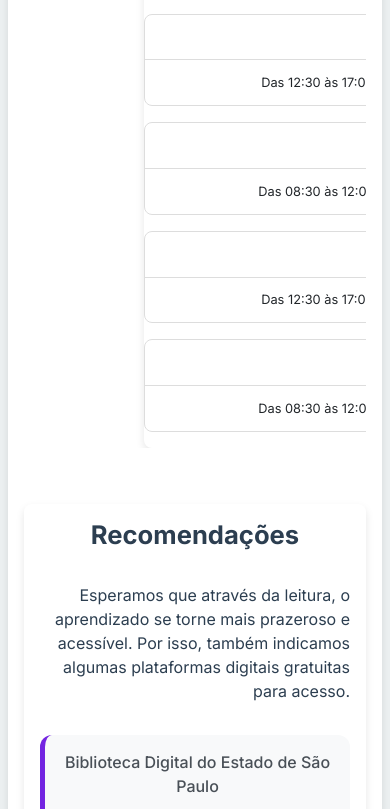
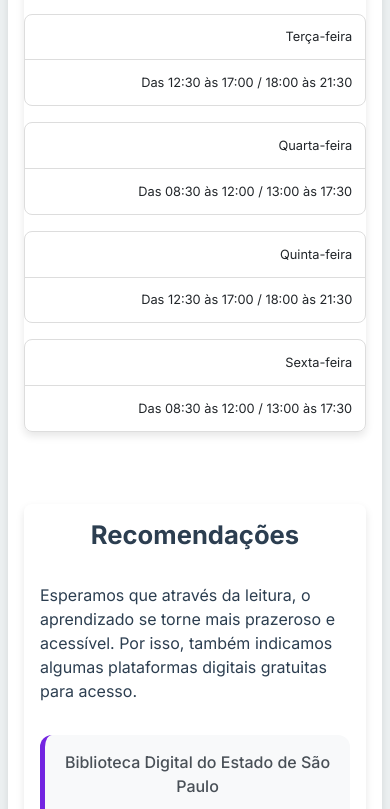
Before and after one commit to rebecawestpal/gremio, a plain HTML site: page biblioteca.html in a window 390 px wide. Shown: the part 1191-2000 px from the top of the page. Drawn offline with nearby package versions, Linux system fonts and the light colour scheme.

Commit message:
alteraFIM

```diff
--- a/assets/css/pages/biblioteca.css
+++ b/assets/css/pages/biblioteca.css
@@ -82,8 +82,6 @@ h4{
   border-collapse: collapse;
   box-shadow: 0 4px 8px rgba(0, 0, 0, 0.1);
   border-radius: 8px;
-  overflow: hidden;
-  margin-left: 120px;
 }
 
 .amistososContainer th, td {
@@ -386,7 +384,6 @@ h4{
 /* Container para tabela responsiva */
 .table-container {
     width: 100%;
-    overflow-x: auto;
     margin: 1.5rem 0;
 }
 
@@ -451,7 +448,7 @@ h4{
 
     .mainDescription, .mainSection p, .mainSection ul li {
         font-size: 1rem;
-        text-align: right;
+        text-align: left;
     }
 
     .item-content {
@@ -527,7 +524,7 @@ h4{
         position: absolute;
         right: 0.8rem;
         font-weight: bold;
-        text-align: right;
+        text-align: left;
         color: #7324e1;
     }
 }
```
Also changed, not shown: apoioEduc.html (+1 -3 lines).
